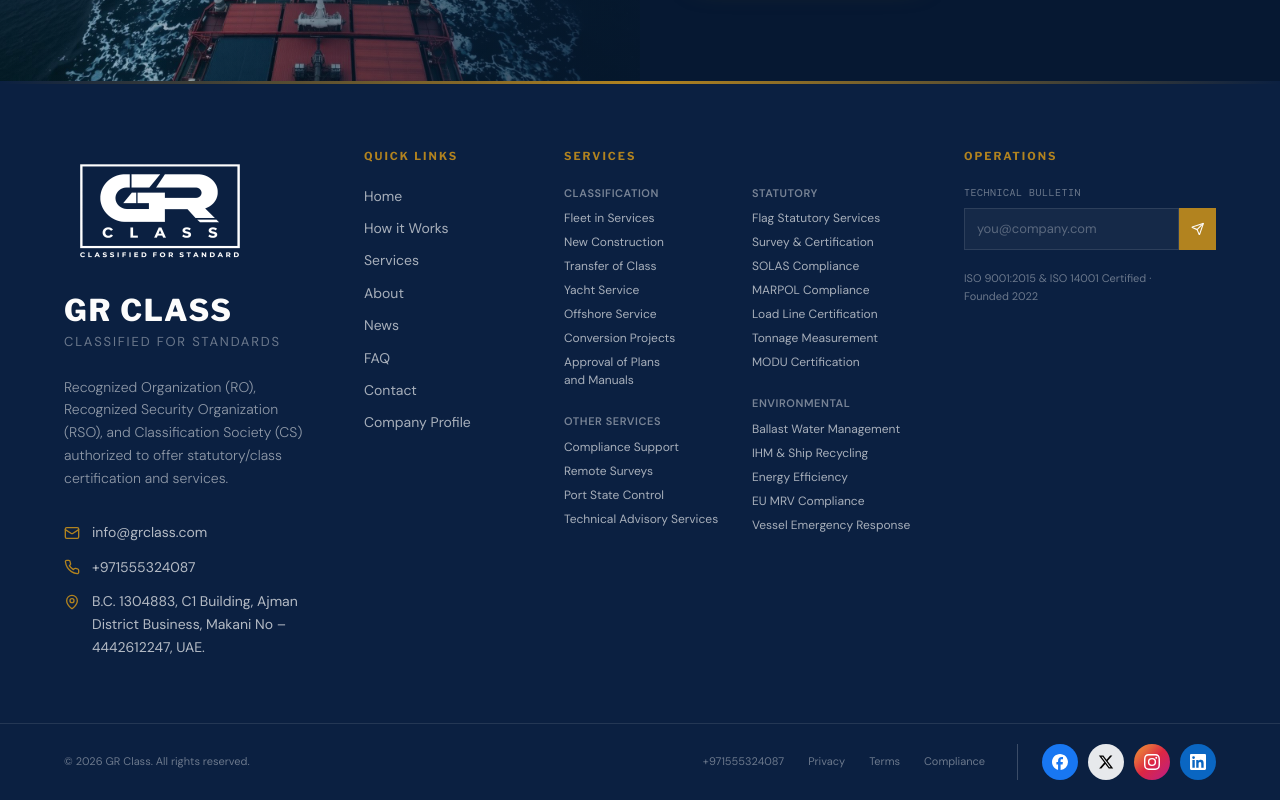
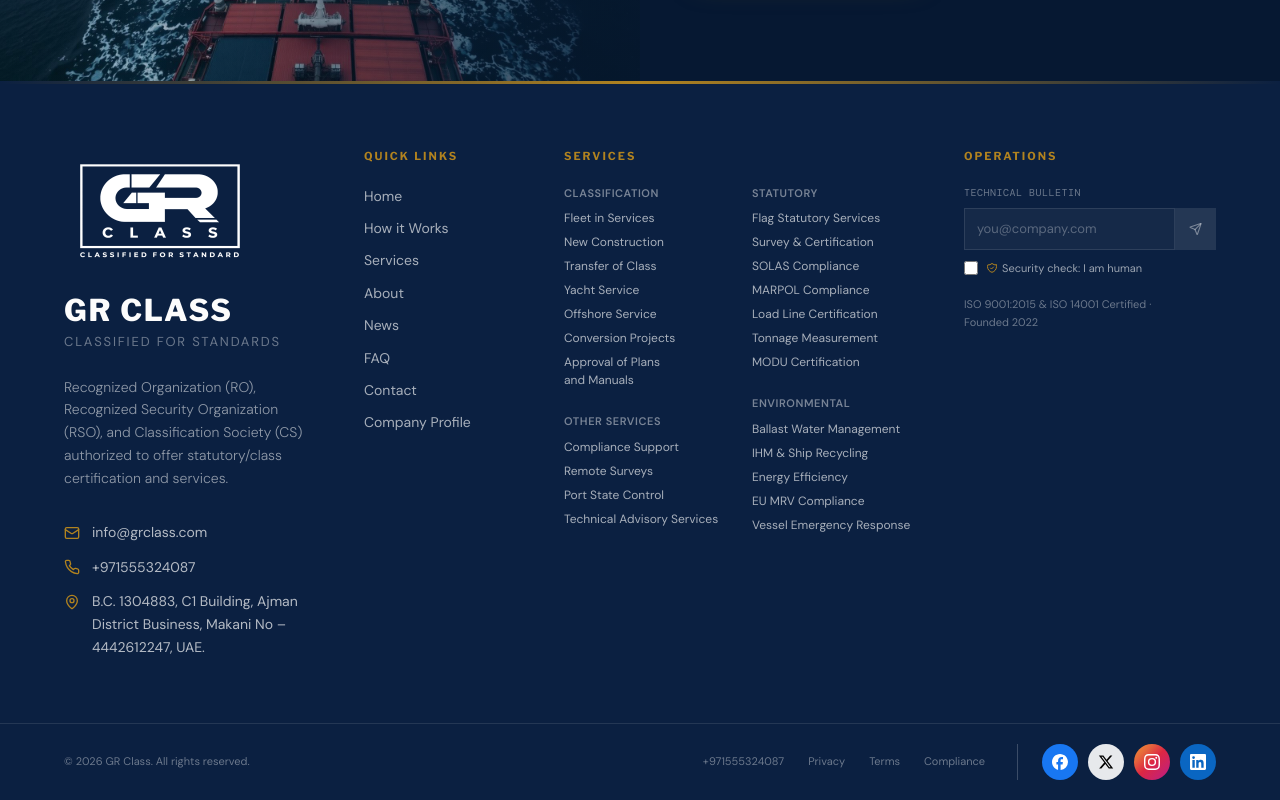
Before and after one commit to codewithabhi001/grclass-portfolio-, a Next.js app: page / in a window 1280 px wide. Shown: the part 8422-9222 px from the top of the page. Built offline with nearby package versions, Linux system fonts and the light colour scheme; no server answers.

Commit message:
feat(security): add interactive Human Security Check & button lock to footer Technical Bulletin subscription to prevent direct bot spam

```diff
--- a/src/components/layout/SiteFooter.tsx
+++ b/src/components/layout/SiteFooter.tsx
@@ -13,6 +13,8 @@ import { validateFormSubmission, recordSubmissionTimestamp } from "@/lib/antiSpa
 export const SiteFooter = forwardRef<HTMLElement>((_, ref) => {
   const [email, setEmail] = useState("");
   const [honeypot, setHoneypot] = useState("");
+  const [nlHumanVerified, setNlHumanVerified] = useState(false);
+  const [nlNonce, setNlNonce] = useState("");
   const [busy, setBusy] = useState(false);
   const [renderedAt] = useState<number>(() => Date.now());
 
@@ -20,7 +22,15 @@ export const SiteFooter = forwardRef<HTMLElement>((_, ref) => {
     e.preventDefault();
     if (!email) return;
 
-    // 🛡️ Anti-bot & Spam Protection
+    // 🛡️ 1. Interactive Human Verification Check
+    if (!nlHumanVerified || !nlNonce.startsWith("gr_nl_human_")) {
+      toast.error("Verification required", {
+        description: "Please check the 'I am human' box to subscribe.",
+      });
+      return;
+    }
+
+    // 🛡️ 2. Multi-layer Anti-bot & Spam Protection
     const botCheck = validateFormSubmission({
       honeypotValue: honeypot,
       renderedAt,
@@ -32,13 +42,15 @@ export const SiteFooter = forwardRef<HTMLElement>((_, ref) => {
 
     if (botCheck.isSpam) {
       if (botCheck.silentBlock) {
-        // Fake success for bots
+        // Fake success for bots to prevent retries
         setBusy(true);
         setTimeout(() => {
           setBusy(false);
           toast.success("Subscribed", { description: "You'll receive the next bulletin." });
           setEmail("");
           setHoneypot("");
+          setNlHumanVerified(false);
+          setNlNonce("");
         }, 500);
         return;
       } else {
@@ -56,6 +68,8 @@ export const SiteFooter = forwardRef<HTMLElement>((_, ref) => {
       toast.success("Subscribed", { description: "You'll receive the next bulletin." });
       setEmail("");
       setHoneypot("");
+      setNlHumanVerified(false);
+      setNlNonce("");
     } catch (err) {
       toast.error("Subscription failed", {
         description: err instanceof Error ? err.message : "Please try again.",
@@ -240,13 +254,38 @@ export const SiteFooter = forwardRef<HTMLElement>((_, ref) => {
               />
               <button
                 type="submit"
-                disabled={busy}
-                className="flex items-center justify-center bg-accent px-3 text-accent-foreground transition-colors hover:bg-accent-bright disabled:opacity-60"
+                disabled={busy || !nlHumanVerified}
+                className={`flex items-center justify-center px-3.5 transition-all duration-300 ${
+                  !nlHumanVerified
+                    ? "bg-white/10 text-white/40 cursor-not-allowed"
+                    : "bg-accent text-accent-foreground hover:bg-accent-bright shadow-brass cursor-pointer"
+                }`}
                 aria-label="Subscribe"
+                title={!nlHumanVerified ? "Check the security verification below to enable" : "Subscribe"}
               >
                 <Send className="h-4 w-4" />
               </button>
             </div>
+
+            {/* Interactive Human Verification */}
+            <label className="mt-2.5 flex items-center gap-2 text-[11px] text-background/60 cursor-pointer select-none hover:text-background/90 transition-colors">
+              <input
+                type="checkbox"
+                checked={nlHumanVerified}
+                onChange={(e) => {
+                  setNlHumanVerified(e.target.checked);
+                  if (e.target.checked) setNlNonce(`gr_nl_human_${Date.now()}`);
+                  else setNlNonce("");
+                }}
+                className="h-3.5 w-3.5 rounded border-white/20 bg-white/5 accent-accent cursor-pointer"
+              />
+              <span className="flex items-center gap-1">
+                <svg className="w-3 h-3 text-accent" fill="none" viewBox="0 0 24 24" stroke="currentColor">
+                  <path strokeLinecap="round" strokeLinejoin="round" strokeWidth={2} d="M9 12l2 2 4-4m5.618-4.016A11.955 11.955 0 0112 2.944a11.955 11.955 0 01-8.618 3.04A12.02 12.02 0 003 9c0 5.591 3.824 10.29 9 11.622 5.176-1.332 9-6.03 9-11.622 0-1.042-.133-2.052-.382-3.016z" />
+                </svg>
+                Security check: I am human
+              </span>
+            </label>
           </form>
 
           <p className="mt-5 text-[11px] leading-relaxed text-background/40">
```
Also changed, not shown: 1 other file (tests, documents, lock files or other folders).
